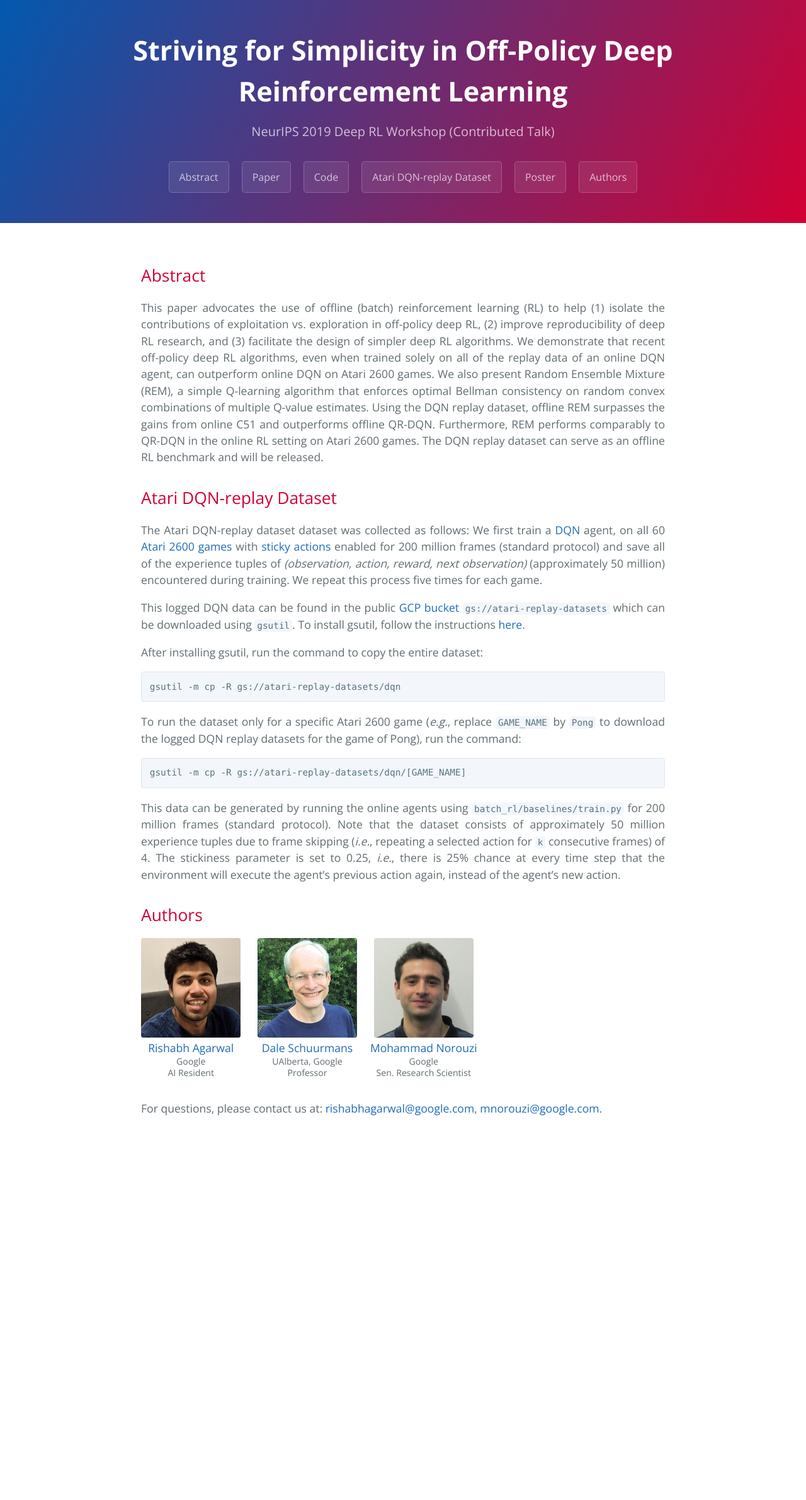
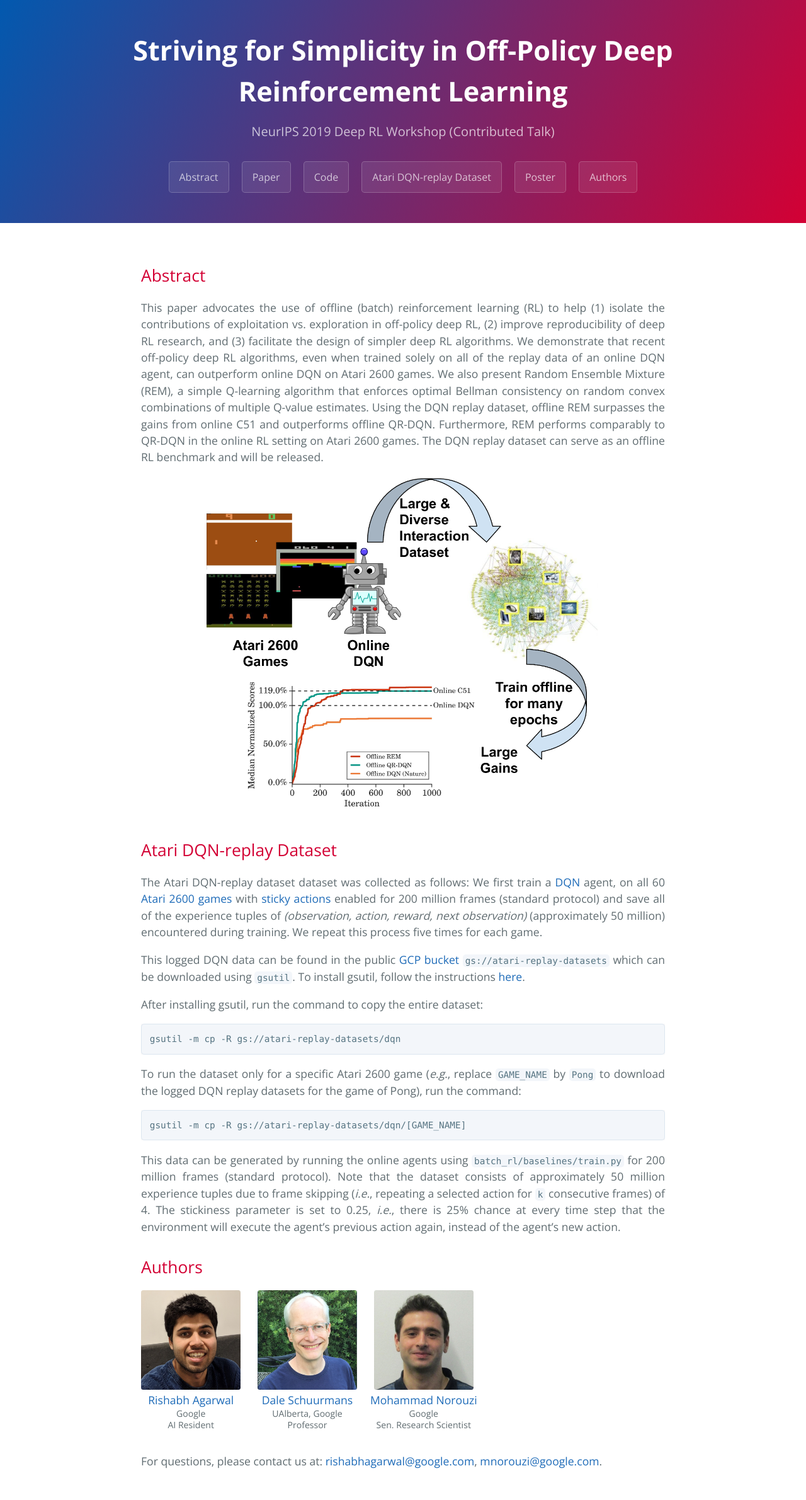
Before and after one commit to satbird/satbird.github.io, a Jekyll site: the page built from index.md, in a window 1280 px wide. Shown: the whole page at 63% size. Built offline with Jekyll 4.4.1, drawn with Linux system fonts in a browser that asks for light colours; before the commit the page ends 1822 px from its top, so only the background shows below that.

Commit message:
Add image

```diff
--- a/index.md
+++ b/index.md
@@ -20,6 +20,9 @@ from online C51 and outperforms offline QR-DQN. Furthermore, REM performs
 comparably to QR-DQN in the online RL setting on Atari 2600 games. The DQN
 replay dataset can serve as an offline RL benchmark and will be released.
 
+<p class="cover" align="center">
+<img src="assets/images/draw_off.png" width="75%" />
+</p>
 
 ## Atari DQN-replay Dataset
 
```
Also changed, not shown: assets/images/draw_off.png (added).
